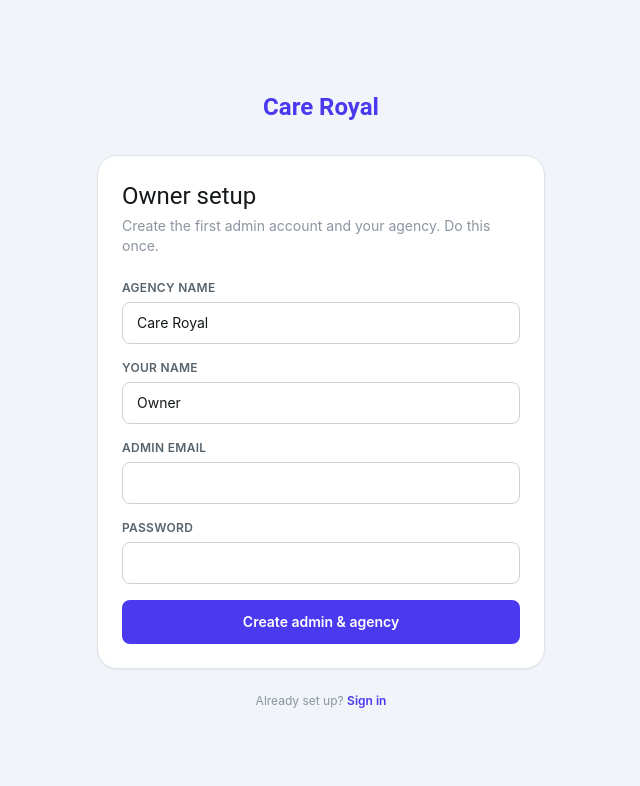
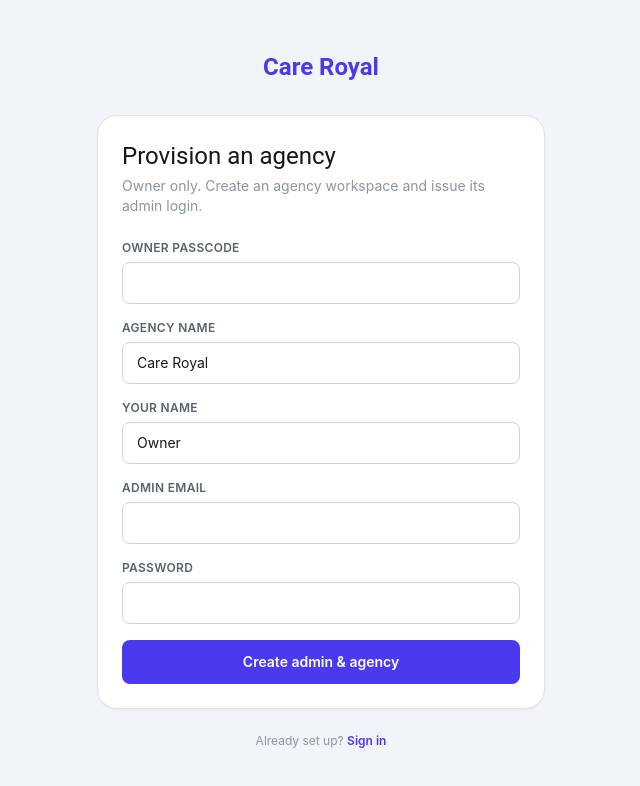
Before and after one commit to grigoryan0013/care-royal-web, a Next.js app: page /setup in a window 1280 px wide. Shown: the top 786 px of the page, without its empty margins (319-959 px from the left). Built offline with nearby package versions, Linux system fonts and the light colour scheme.

Commit message:
Gate /setup behind owner passcode (owner-only agency provisioning)

```diff
--- a/app/setup/page.tsx
+++ b/app/setup/page.tsx
@@ -14,6 +14,7 @@ export default function Setup() {
   const [name, setName] = useState("Owner");
   const [email, setEmail] = useState("");
   const [password, setPassword] = useState("");
+  const [code, setCode] = useState("");
   const [busy, setBusy] = useState(false);
   const [err, setErr] = useState("");
 
@@ -22,6 +23,8 @@ export default function Setup() {
     setErr("");
     setBusy(true);
     try {
+      // Owner-only gate: provisioning agencies is restricted to the platform owner.
+      if (code.trim() !== "201816") { setErr("Enter the owner passcode to provision an agency."); setBusy(false); return; }
       const cred = await createUserWithEmailAndPassword(auth(), email.trim(), password);
       const uid = cred.user.uid;
       const now = new Date().toISOString();
@@ -44,9 +47,10 @@ export default function Setup() {
       <div className="w-full max-w-md">
         <Link href="/" className="mb-8 block text-center font-serif text-2xl font-semibold text-brand">Care Royal</Link>
         <div className="card">
-          <h1 className="mb-1 font-serif text-2xl text-ink">Owner setup</h1>
-          <p className="mb-6 text-sm text-ink-light">Create the first admin account and your agency. Do this once.</p>
+          <h1 className="mb-1 font-serif text-2xl text-ink">Provision an agency</h1>
+          <p className="mb-6 text-sm text-ink-light">Owner only. Create an agency workspace and issue its admin login.</p>
           <form onSubmit={submit} className="space-y-4">
+            <div><label className="label">Owner passcode</label><input className="field" type="password" value={code} onChange={(e) => setCode(e.target.value)} autoCapitalize="none" required /></div>
             <div><label className="label">Agency name</label><input className="field" value={agency} onChange={(e) => setAgency(e.target.value)} required /></div>
             <div><label className="label">Your name</label><input className="field" value={name} onChange={(e) => setName(e.target.value)} required /></div>
             <div><label className="label">Admin email</label><input className="field" type="email" value={email} onChange={(e) => setEmail(e.target.value)} autoCapitalize="none" required /></div>
```
